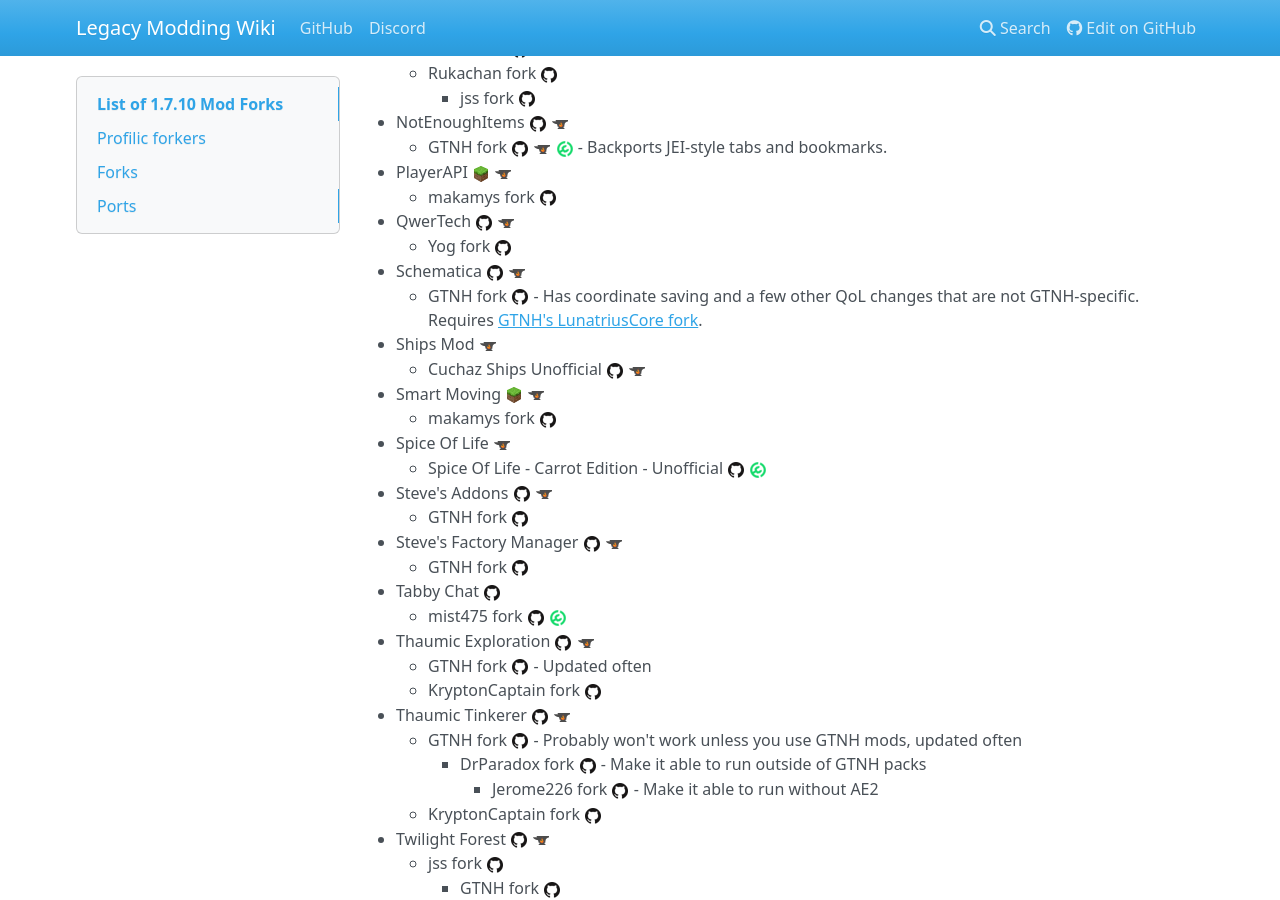
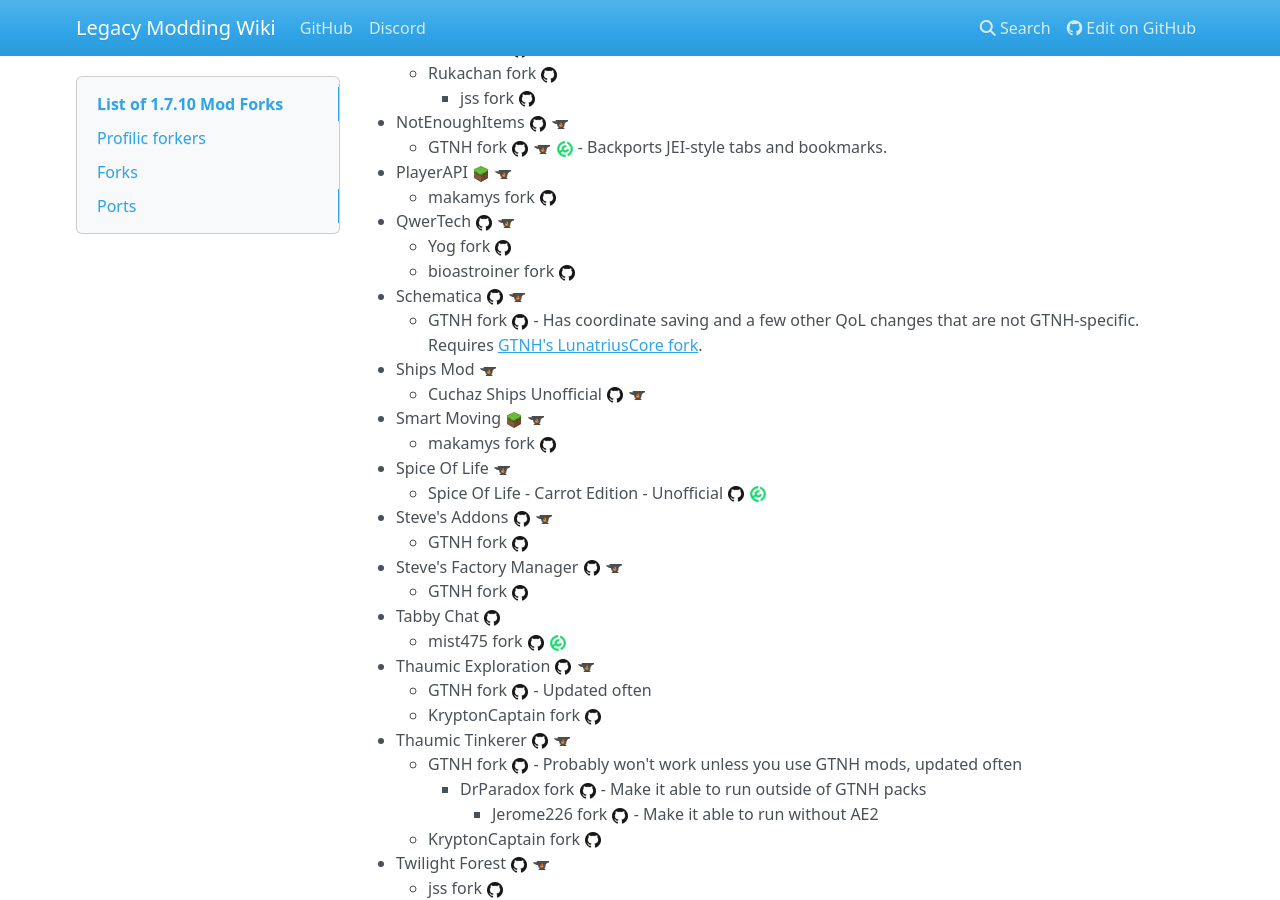
Before and after one commit to LegacyModdingMC/wiki, an MkDocs documentation site: the page built from docs/list-of-1.7.10-mod-forks.md, in a window 1280 px wide and 900 px high, scrolled down 2484 px. Built offline with MkDocs 1.6.1, drawn with Linux system fonts in a browser that asks for light colours; nearby versions of some CDN libraries.

Commit message:
Add QwerTech fork (#2)
* Add bioastriner Qwertech fork

* Update list-of-1.7.10-mod-forks.md

* Revert "Update list-of-1.7.10-mod-forks.md"

This reverts commit fc1b869c02836f6418f82577d16ec135ddbf1f66.

* Revert "Add bioastriner Qwertech fork"

This reverts commit ee2ed209c9cc71691a829994123df4f1ea3b821e.

* Add biostriner QwerTech fork

```diff
--- a/docs/list-of-1.7.10-mod-forks.md
+++ b/docs/list-of-1.7.10-mod-forks.md
@@ -132,6 +132,7 @@
 	* makamys fork [![icon-github](img/favicon/github.png)](https://github.com/makamys/PlayerAPI)
 * QwerTech [![icon-github](img/favicon/github.png)](https://github.com/Qwertygiy/qwertech) [![icon-curseforge](img/favicon/curseforge.png)](https://www.curseforge.com/minecraft/mc-mods/qwertech)
 	* Yog fork [![icon-github](img/favicon/github.png)](https://github.com/Yoghurt4C/qwertech/tree/webedit-1)
+	* bioastroiner fork [![icon-github](img/favicon/github.png)](https://github.com/bioastroiner/qwertech)
 * Schematica [![icon-github](img/favicon/github.png)](https://github.com/Lunatrius/Schematica) [![icon-curseforge](img/favicon/curseforge.png)](https://www.curseforge.com/minecraft/mc-mods/schematica)
 	* GTNH fork [![icon-github](img/favicon/github.png)](https://github.com/GTNewHorizons/Schematica) - Has coordinate saving and a few other QoL changes that are not GTNH-specific. Requires [GTNH's LunatriusCore fork](https://github.com/GTNewHorizons/LunatriusCore).
 * Ships Mod [![icon-curseforge](img/favicon/curseforge.png)](https://www.curseforge.com/minecraft/mc-mods/ships-mod)
```
Also changed, not shown: docs-template/list-of-1.7.10-mod-forks.template.md (+1 -0 lines).
